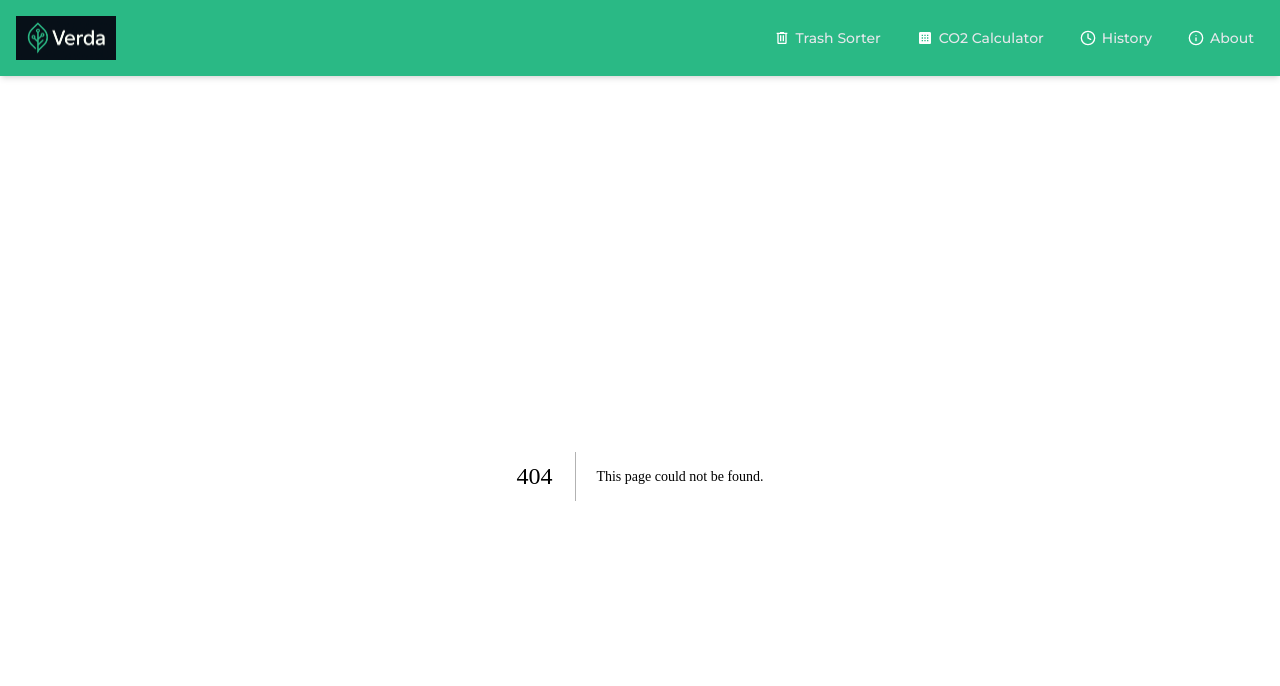
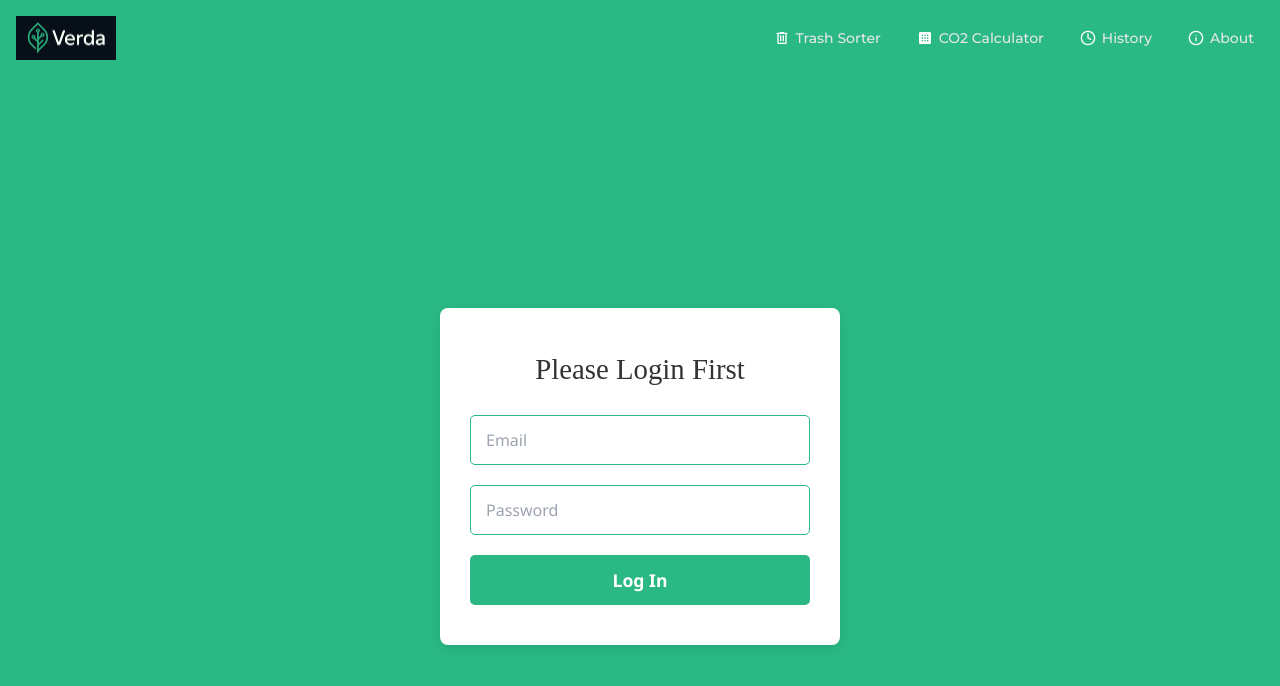
Before and after one commit to samuelforrest/verdapp, a Next.js app: page /login in a window 1280 px wide. Before the commit this address had no page. Shown: the top 686 px of the page. Built offline with nearby package versions, Linux system fonts and the light colour scheme; no server answers.

Commit message:
log in strucutre UNSTYLED

```diff
--- a/package.json
+++ b/package.json
@@ -11,6 +11,7 @@
   "dependencies": {
     "@google/genai": "^1.4.0",
     "@supabase/supabase-js": "^2.50.0",
+    "@teachablemachine/image": "^0.8.5",
     "autoprefixer": "^10.4.21",
     "axios": "^1.9.0",
     "next": "15.3.3",
--- a/src/app/history/page.tsx
+++ b/src/app/history/page.tsx
@@ -1,29 +1,29 @@
-// src/app/history/page.tsx
-import React from "react";
+'use client';
 
-const HistoryPage = () => {
+import { useEffect, useState } from 'react';
+import { supabase } from '../lib/supabaseClient';
+import { useRouter } from 'next/navigation';
+
+export default function HistoryPage() {
+  const router = useRouter();
+  const [user, setUser] = useState(null);
+
+  useEffect(() => {
+    supabase.auth.getSession().then(({ data }) => {
+      if (!data.session) {
+        router.push('/login'); // redirect if not logged in
+      } else {
+        setUser(data.session.user);
+      }
+    });
+  }, [router]);
+
+  if (!user) return <p>Loading...</p>;
+
   return (
-    <main className="flex min-h-screen flex-col items-center justify-start p-6 bg-background-app text-text-on-light-primary font-sans">
-      <div className="w-full max-w-5xl mx-auto mt-8">
-        <h1 className="text-5xl font-bold text-center text-forest-green font-serif mb-12">
-          Scan History
-        </h1>
-        <div className="bg-white p-8 rounded-xl shadow-2xl text-center">
-          <p className="text-xl text-gray-700">
-            The History page is currently under construction.
-          </p>
-          <p className="mt-4 text-gray-600">
-            This section will display your past scan results and CO2
-            calculations.
-          </p>
-          {/* Placeholder for future graph or list of history items */}
-          <div className="mt-8">
-            <span className="text-6xl">🚧</span>
-          </div>
-        </div>
-      </div>
-    </main>
+    <div>
+      <h1>History</h1>
+      {/* Your history page content here */}
+    </div>
   );
-};
-
-export default HistoryPage;
+}
--- /dev/null
+++ b/src/app/login/page.tsx
@@ -0,0 +1,127 @@
+'use client';
+
+import { useState } from 'react';
+import { supabase } from '../lib/supabaseClient';
+import { useRouter } from 'next/navigation';
+
+export default function Login() {
+  const [email, setEmail] = useState('');
+  const [password, setPassword] = useState('');
+  const [errorMsg, setErrorMsg] = useState('');
+  const router = useRouter();
+
+  const handleLogin = async () => {
+    const { data, error } = await supabase.auth.signInWithPassword({
+      email,
+      password,
+    });
+    if (error) {
+      setErrorMsg(error.message);
+    } else {
+      router.push('/dashboard');
+    }
+  };
+
+  // Styling objects
+  const styles = {
+    container: {
+      display: 'flex',
+      flexDirection: 'column' as const,
+      alignItems: 'center',
+      justifyContent: 'center',
+      height: '100vh',
+      backgroundColor: '#2ab985',
+      fontFamily: "'Segoe UI', Tahoma, Geneva, Verdana, sans-serif",
+      padding: '20px',
+    },
+    form: {
+      backgroundColor: '#fff',
+      padding: '40px 30px',
+      borderRadius: '8px',
+      boxShadow: '0 4px 12px rgba(0,0,0,0.1)',
+      width: '100%',
+      maxWidth: '400px',
+      boxSizing: 'border-box' as const,
+    },
+    heading: {
+      marginBottom: '24px',
+      fontSize: '1.8rem',
+      color: '#333',
+      textAlign: 'center' as const,
+    },
+    input: {
+      width: '100%',
+      padding: '12px 15px',
+      marginBottom: '20px',
+      borderRadius: '5px',
+      border: '1.5px solid #2ab985',
+      fontSize: '1rem',
+      outline: 'none',
+      transition: 'border-color 0.3s ease',
+    },
+    inputFocus: {
+      borderColor: '#2ab985',
+    },
+    button: {
+      width: '100%',
+      padding: '12px 15px',
+      backgroundColor: '#2ab985',
+      color: '#fff',
+      fontWeight: '600',
+      fontSize: '1.1rem',
+      border: 'none',
+      borderRadius: '5px',
+      cursor: 'pointer',
+      transition: 'background-color 0.3s ease',
+    },
+    buttonHover: {
+      backgroundColor: '#2ab985',
+    },
+    error: {
+      color: '#e63946',
+      marginTop: '10px',
+      fontWeight: '600',
+      textAlign: 'center' as const,
+    },
+  };
+
+  // State for hover effect on button
+  const [hover, setHover] = useState(false);
+
+  return (
+    <div style={styles.container}>
+      <form style={styles.form} onSubmit={(e) => { e.preventDefault(); handleLogin(); }}>
+        <h1 style={styles.heading}>Please Login First</h1>
+        <input
+          type="email"
+          placeholder="Email"
+          style={styles.input}
+          onChange={e => setEmail(e.target.value)}
+          required
+          autoComplete="email"
+          onFocus={(e) => (e.currentTarget.style.borderColor = styles.inputFocus.borderColor)}
+          onBlur={(e) => (e.currentTarget.style.borderColor = styles.input.border)}
+        />
+        <input
+          type="password"
+          placeholder="Password"
+          style={styles.input}
+          onChange={e => setPassword(e.target.value)}
+          required
+          autoComplete="current-password"
+          onFocus={(e) => (e.currentTarget.style.borderColor = styles.inputFocus.borderColor)}
+          onBlur={(e) => (e.currentTarget.style.borderColor = styles.input.border)}
+        />
+        <button
+          type="submit"
+          style={hover ? { ...styles.button, ...styles.buttonHover } : styles.button}
+          onMouseEnter={() => setHover(true)}
+          onMouseLeave={() => setHover(false)}
+        >
+          Log In
+        </button>
+        {errorMsg && <p style={styles.error}>{errorMsg}</p>}
+      </form>
+    </div>
+  );
+}
```
Also changed, not shown: src/app/lib/supabaseClient.js (renamed from lib/supabaseClient.js), 1 other file (tests, documents, lock files or other folders).
